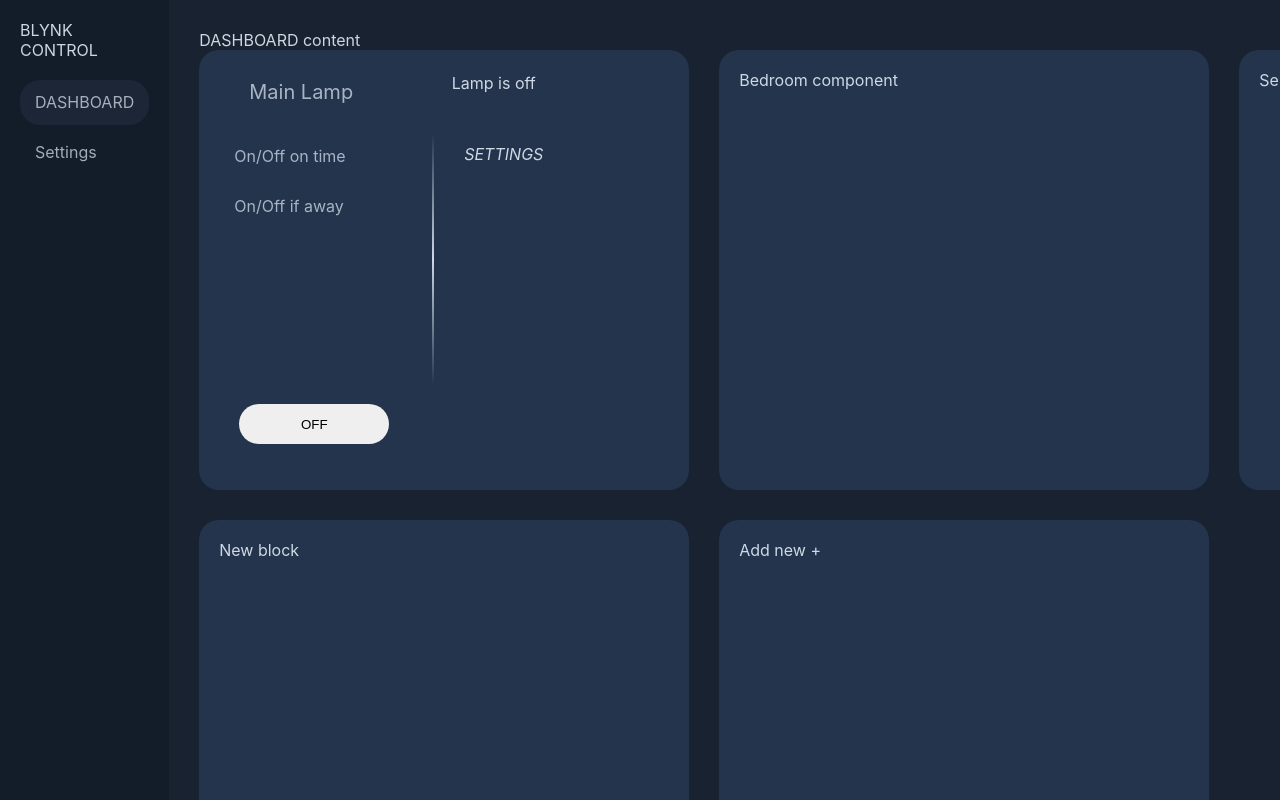
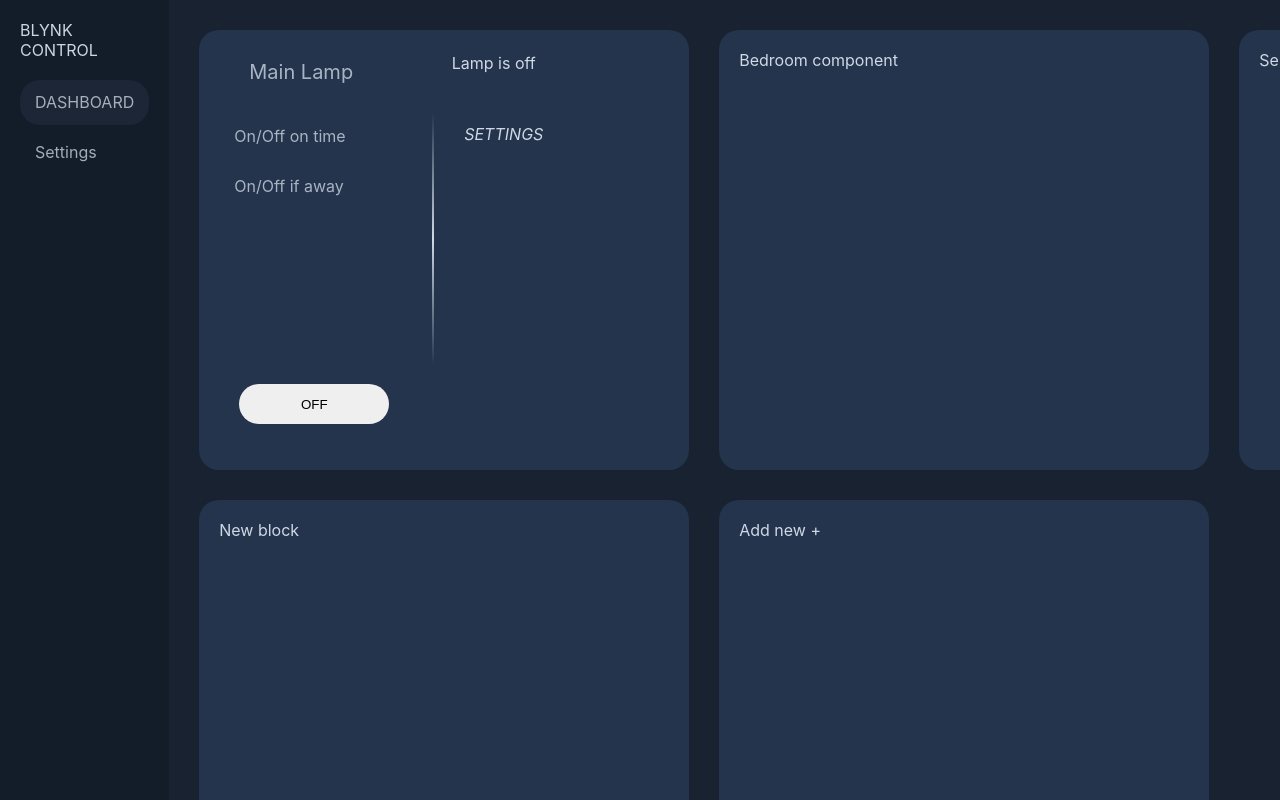
Before and after one commit to IvanGlebov/BlynkWeb, a React (Create React App) app in the folder web-client/: page /dashboard in a window 1280 px wide. Shown: the top 800 px of the page. Built offline with nearby package versions, Linux system fonts and the light colour scheme; no server answers.

Commit message:
Added images folder for GitHub page

```diff
--- a/web-client/src/components/Dashboard/Dashboard.jsx
+++ b/web-client/src/components/Dashboard/Dashboard.jsx
@@ -7,7 +7,7 @@
     render() {
         return (
             <div>
-                DASHBOARD content
+                {/*DASHBOARD content*/}
                 <div className={s.components}>
                     <div className={s.component}><LampContainer/></div>
                     <div className={s.component}>Bedroom component</div>
```
Also changed, not shown: 1 other file (tests, documents, lock files or other folders).
